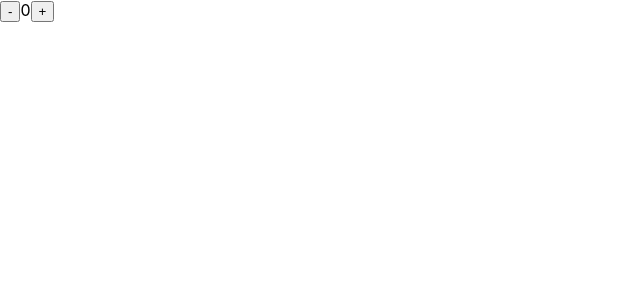
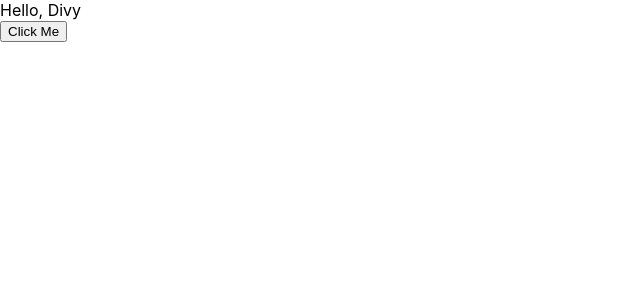
Before and after one commit to Divy97/React-Hooks, a React (Create React App) app: page / in a window 1280 px wide. Shown: the top 300 px of the page, without its empty margins (0-640 px from the left). Built offline with nearby package versions, Linux system fonts and the light colour scheme.

Commit message:
challenge 1 is Done

```diff
--- a/src/App.js
+++ b/src/App.js
@@ -1,9 +1,18 @@
 import React from 'react'
-import UseStateHook from './hooks/UseStateHook';
+// import UseEffectHook from './hooks/UseEffectHook';
+// import UseRefHook from './hooks/UseRefHook';
+// import UseStateHook from './hooks/UseStateHook';
+
+
+import ChallengeOne from './challenge/ChallengeOne'
 const App = () => {
   return (
     <div>
-      <UseStateHook />
+      {/* <UseStateHook /> */}
+      {/* <UseEffectHook /> */}
+      {/* <UseRefHook /> */}
+
+      <ChallengeOne/>
     </div>
   )
 }
--- /dev/null
+++ b/src/challenge/ChallengeOne.jsx
@@ -0,0 +1,22 @@
+import React, { useState } from 'react'
+
+const ChallengeOne = () => {
+
+    const [text, setText] = useState('Hello, Divy');
+
+    const changeText = () => {
+
+        {
+            text === 'Hello, Divy' ? setText('Bye, Divy') : setText('Hello, Divy')
+        }
+    }
+
+  return (
+    <div>
+        <div>{text}</div>
+        <button onClick={changeText}>Click Me</button>
+    </div>
+  )
+}
+
+export default ChallengeOne
--- /dev/null
+++ b/src/hooks/UseEffectHook.jsx
@@ -0,0 +1,42 @@
+import React, { useEffect, useState } from "react";
+
+const UseEffectHook = () => {
+//   const [resourceType, setResourceType] = useState("posts");
+//   const [items, setItems] = useState([]);
+
+//   useEffect(() => {
+//     fetch(`https://jsonplaceholder.typicode.com/${resourceType}`)
+//     .then(response => response.json())
+//     .then(json => setItems(json))
+//   }, [resourceType])
+
+    const [windowWidth, setWindowWidth] = useState(window.innerWidth);
+
+    const handleResize = () => {
+        setWindowWidth(window.innerWidth);
+    }
+
+    useEffect(() => {
+        window.addEventListener('resize', handleResize);
+
+        return () => {
+            window.removeEventListener('resize', handleResize);
+        }
+    },[])
+  return (
+    <>
+      {/* <div>
+        <button onClick={() => setResourceType("posts")}>Posts</button>
+        <button onClick={() => setResourceType("users")}>Users</button>
+        <button onClick={() => setResourceType("comments")}>Comments</button>
+      </div>
+      <h1>{resourceType}</h1>
+      {items.map((item) => {
+        return <pre>{JSON.stringify(item)}</pre>
+      })} */}
+      <div>{windowWidth}</div>
+    </>
+  );
+};
+
+export default UseEffectHook;
--- /dev/null
+++ b/src/hooks/UseRefHook.jsx
@@ -0,0 +1,19 @@
+import React,{useRef, useState} from 'react'
+
+const UseRefHook = () => {
+    const [name, setName] = useState('');
+    const inputRef = useRef();
+
+    function focus(){
+        inputRef.current.focus();
+    }
+  return (
+    <div>
+        <input ref={inputRef} value={name} onChange={e => setName(e.target.value)} />
+        <div>My Name is: {name}</div>
+        <button onClick={focus}>Focus</button>
+    </div>
+  )
+}
+
+export default UseRefHook
```
